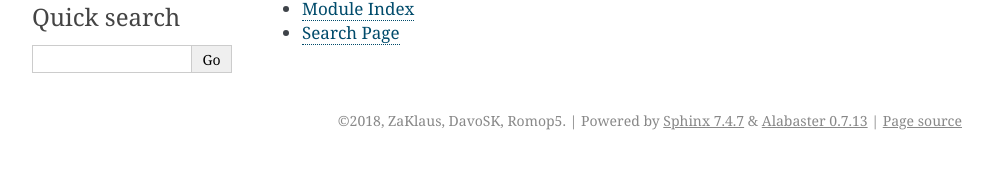
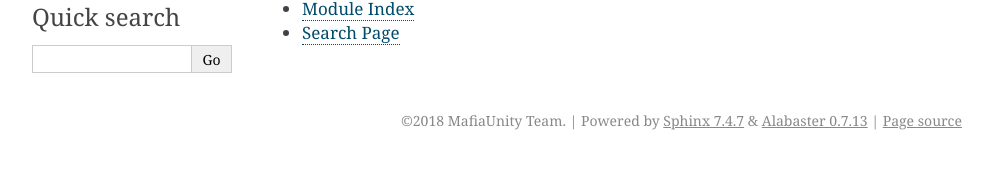
Before and after one commit to MafiaHub/MafiaUnity, a Sphinx documentation site: the page built from Docs/index.rst, in a window 1280 px wide. Shown: the part 245-414 px from the top of the page, without its empty margins (148-1141 px from the left). Built offline with Sphinx 7.4.7, drawn with Linux system fonts in a browser that asks for light colours.

Commit message:
Update small stuff

```diff
--- a/Docs/conf.py
+++ b/Docs/conf.py
@@ -20,7 +20,7 @@
 # -- Project information -----------------------------------------------------
 
 project = 'MafiaUnity'
-copyright = '2018, ZaKlaus, DavoSK, Romop5'
+copyright = '2018 MafiaUnity Team'
 author = 'ZaKlaus, DavoSK, Romop5'
 
 # The short X.Y version
```
